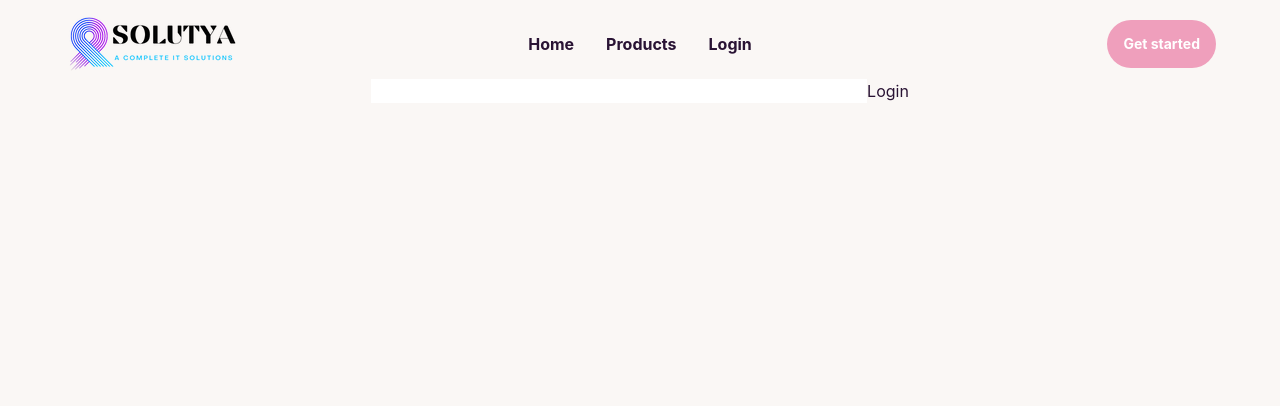
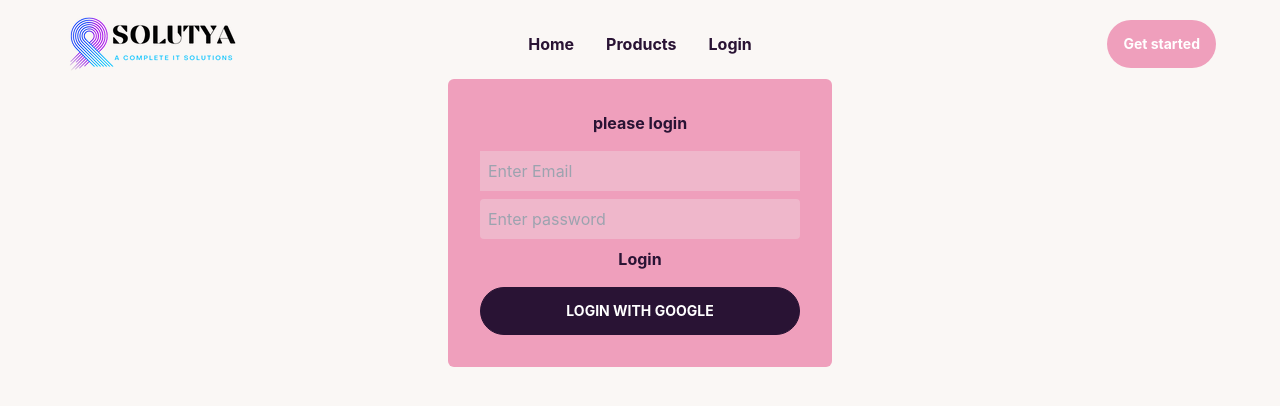
Before and after one commit to MDSHOHAG617/Solutya-Task, a React (Create React App) app: page /login in a window 1280 px wide. Shown: the top 406 px of the page. Built offline with nearby package versions, Linux system fonts and the light colour scheme; no server answers.

Commit message:
make protected route

```diff
--- a/src/App.js
+++ b/src/App.js
@@ -7,6 +7,7 @@ import Products from "./Components/Products";
 import app from "./firebase.init";
 import { getAuth } from "firebase/auth";
 import Login from "./Components/Login";
+import RequireAuth from "./Components/RequireAuth";
 
 const auth = getAuth(app);
 
@@ -18,7 +19,14 @@ function App() {
         <Route path="/" element={<Home></Home>}></Route>
 
         <Route path="/products" element={<Products></Products>}></Route>
-        <Route path="/dashboard" element={<Dashboard></Dashboard>}></Route>
+        <Route
+          path="/dashboard"
+          element={
+            <RequireAuth>
+              <Dashboard></Dashboard>
+            </RequireAuth>
+          }
+        ></Route>
         <Route path="/login" element={<Login></Login>}></Route>
       </Routes>
     </div>
--- a/src/Components/Login.js
+++ b/src/Components/Login.js
@@ -2,7 +2,6 @@ import { getAuth } from "firebase/auth";
 import React, { useState } from "react";
 import app from "../firebase.init";
 import { useSignInWithGoogle } from "react-firebase-hooks/auth";
-import { Navigate } from "react-router-dom";
 
 const Login = () => {
   const [email, setEmail] = useState("");
@@ -22,24 +21,40 @@ const Login = () => {
     return <p>Loading...</p>;
   }
   if (user) {
-    return (
-      <div>{user && <Navigate to="/dashboard" replace={true}></Navigate>}</div>
-    );
+    // return (
+    //   <div>{user && <Navigate to="/dashboard" replace={true}></Navigate>}</div>
+    // );
   }
   return (
-    <div className="App">
+    <form className="">
+      <div className="card-body w-96 h-72 mx-auto bg-secondary rounded-md">
+        {" "}
+        <h1 className="font-bold mb-2">please login</h1>
         <input
+          className="w-80 mx-auto p-2"
           type="email"
+          placeholder="Enter Email "
+          disabled
           value={email}
           onChange={(e) => setEmail(e.target.value)}
         />
         <input
+          className="w-80  mx-auto p-2 rounded"
           type="password"
+          disabled
+          placeholder="Enter password"
           value={password}
           onChange={(e) => setPassword(e.target.value)}
         />
-      <button onClick={() => signInWithGoogle()}>Login</button>
+        <button className="font-bold">Login</button>
+        <button
+          className="mt-2 font-bold btn text-white"
+          onClick={() => signInWithGoogle()}
+        >
+          Login with google
+        </button>
       </div>
+    </form>
   );
 };
 
--- /dev/null
+++ b/src/Components/RequireAuth.js
@@ -0,0 +1,19 @@
+import { getAuth } from "firebase/auth";
+import React from "react";
+import { useAuthState } from "react-firebase-hooks/auth";
+import { Navigate, useLocation } from "react-router-dom";
+import app from "../firebase.init";
+
+const auth = getAuth(app);
+const RequireAuth = ({ children }) => {
+  const [user] = useAuthState(auth);
+  const location = useLocation();
+
+  if (!user) {
+    return <Navigate to="/login" state={{ from: location }} replace></Navigate>;
+  }
+
+  return children;
+};
+
+export default RequireAuth;
```
Lines whose indentation alone changed are shown as unchanged.
